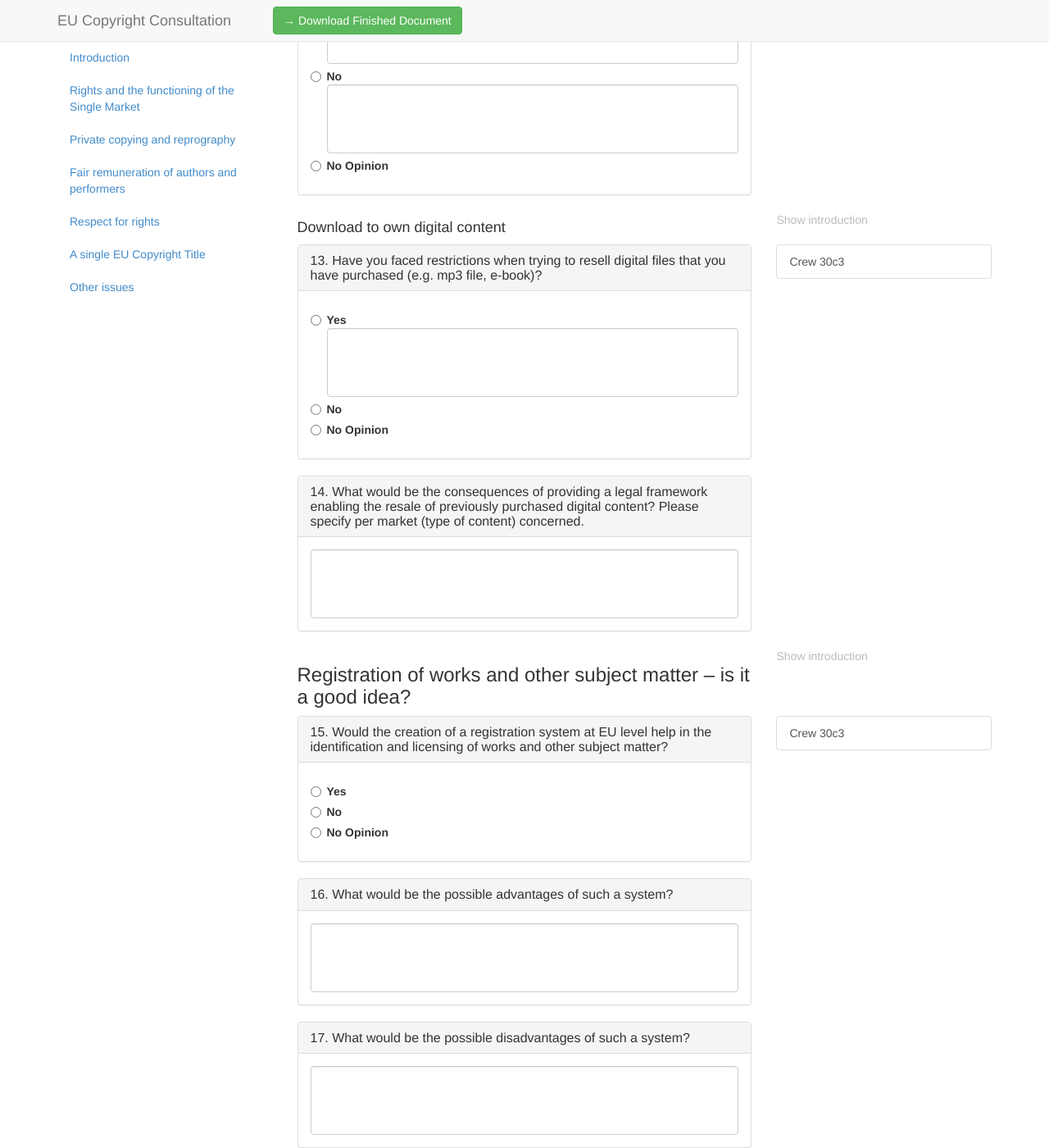
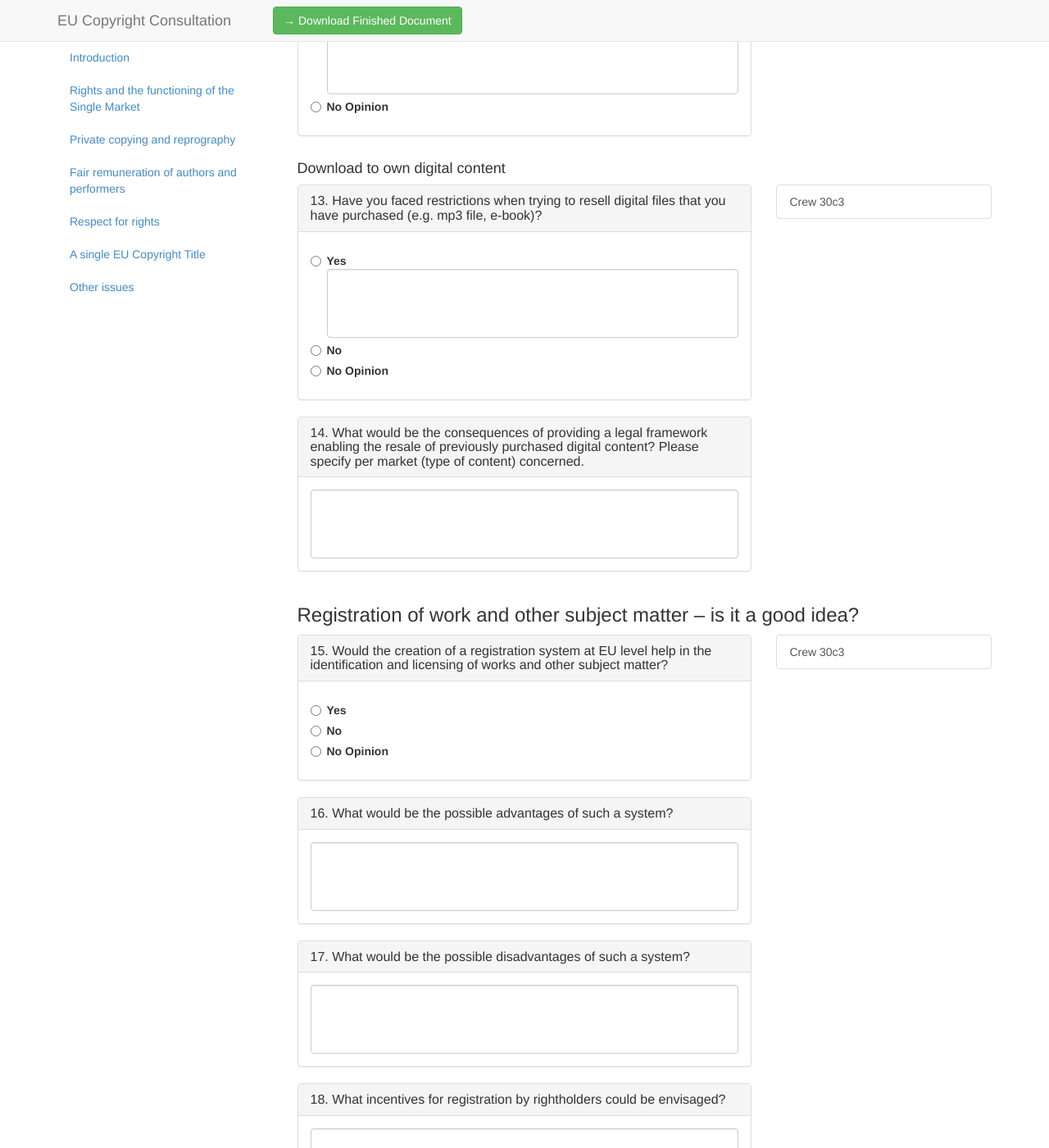
Before and after one commit to okfde/eucopyright, a Jekyll site: the page built from en/index.html, in a window 1280 px wide and 1400 px high, scrolled down 5583 px. Shown: the whole window at 82% size. Built offline with Jekyll 4.4.1, drawn with Linux system fonts in a browser that asks for light colours; comment, search, counter and statistics services are not loaded; some of the changed text lies outside the part shown.

Commit message:
Replace sections with questions
No one reads the sections texts anyway

```diff
--- a/en/index.html
+++ b/en/index.html
@@ -62,6 +62,7 @@
 
   <form id="consultation-form" method="post" action="{{ site.document_service }}?redirect=http%3a//{{ site.domain }}/{{ page.language }}/thanks.html">
     <input type="hidden" name="language" value="{{ page.language }}"/>
+
   {% include en/intro.html %}
 
   <section class="question-section">
@@ -74,12 +75,53 @@
         </small>
       </h2>
     </div>
+    <h3>The territorial scope of the rights involved in digital transmissions and the segmentation of the market through licensing agreements</h3>
 
-    {% include en/section_2a.html %}
-    {% include en/section_2b.html %}
-    {% include en/section_2c.html %}
-    {% include en/section_2d.html %}
-    {% include en/section_2e.html %}
+    {% for question_num in (1..7) %}
+      {% include question_loop.html %}
+    {% endfor %}
+
+    <h3>
+      Is there a need for more clarity as regards the scope of what needs to be authorised (or not) in digital transmissions?
+    </h3>
+    <h4>
+      The definition of the rights involved in digital transmissions
+    </h4>
+
+    {% for question_num in (8..9) %}
+      {% include question_loop.html %}
+    {% endfor %}
+
+    <h4>Two rights involved in a single act of exploitation</h4>
+    {% for question_num in (10..10) %}
+      {% include question_loop.html %}
+    {% endfor %}
+
+    <h4>Linking and browsing</h4>
+    {% for question_num in (11..12) %}
+      {% include question_loop.html %}
+    {% endfor %}
+
+    <h4>Download to own digital content</h4>
+
+    {% for question_num in (13..14) %}
+      {% include question_loop.html %}
+    {% endfor %}
+
+    <h3>Registration of work and other subject matter – is it a good idea?</h3>
+    {% for question_num in (15..18) %}
+      {% include question_loop.html %}
+    {% endfor %}
+
+    <h3>How to improve the use and interoperability of identifiers</h3>
+    {% for question_num in (19..19) %}
+      {% include question_loop.html %}
+    {% endfor %}
+
+    <h3>Term of protection – is it appropriate?</h3>
+    {% for question_num in (20..20) %}
+      {% include question_loop.html %}
+    {% endfor %}
 
   </section>
 
@@ -90,13 +132,54 @@
       </h2>
     </div>
 
-    {% include en/section_3a.html %}
-    {% include en/section_3b.html %}
-    {% include en/section_3c.html %}
-    {% include en/section_3d.html %}
-    {% include en/section_3e.html %}
-    {% include en/section_3f.html %}
+    {% for question_num in (21..27) %}
+      {% include question_loop.html %}
+    {% endfor %}
 
+    <h3>Acces to content in libraries and archives</h3>
+    {% for question_num in (28..31) %}
+      {% include question_loop.html %}
+    {% endfor %}
+
+    <h4>Off-premises access to library collections</h4>
+    {% for question_num in (32..35) %}
+      {% include question_loop.html %}
+    {% endfor %}
+
+    <h4>E-Lending</h4>
+    {% for question_num in (36..39) %}
+      {% include question_loop.html %}
+    {% endfor %}
+
+    <h4>Mass digitisation</h4>
+    {% for question_num in (40..41) %}
+      {% include question_loop.html %}
+    {% endfor %}
+
+    <h3>Teaching</h3>
+    {% for question_num in (42..46) %}
+      {% include question_loop.html %}
+    {% endfor %}
+
+    <h3>Research</h3>
+    {% for question_num in (47..49) %}
+      {% include question_loop.html %}
+    {% endfor %}
+
+    <h3>Disabilities</h3>
+    {% for question_num in (50..52) %}
+      {% include question_loop.html %}
+    {% endfor %}
+
+    <h3>Text and data mining</h3>
+    {% for question_num in (53..57) %}
+      {% include question_loop.html %}
+    {% endfor %}
+
+    <h3>User-generated content</h3>
+    {% for question_num in (58..63) %}
+      {% include question_loop.html %}
+    {% endfor %}
   </section>
 
 
@@ -106,7 +189,10 @@
         Private copying and reprography
       </h2>
     </div>
-    {% include en/section_4.html %}
+    {% for question_num in (64..71) %}
+      {% include question_loop.html %}
+    {% endfor %}
+
   </section>
 
   <section class="question-section">
@@ -115,7 +201,9 @@
         Fair remuneration of authors and performers
       </h2>
     </div>
-    {% include en/section_5.html %}
+    {% for question_num in (72..74) %}
+      {% include question_loop.html %}
+    {% endfor %}
   </section>
 
   <section class="question-section">
@@ -124,7 +212,9 @@
         Respect for rights
       </h2>
     </div>
-    {% include en/section_6.html %}
+    {% for question_num in (75..77) %}
+      {% include question_loop.html %}
+    {% endfor %}
   </section>
 
   <section class="question-section">
@@ -133,7 +223,9 @@
         A single EU Copyright Title
       </h2>
     </div>
-    {% include en/section_7.html %}
+    {% for question_num in (78..79) %}
+      {% include question_loop.html %}
+    {% endfor %}
   </section>
 
   <section class="question-section">
@@ -142,7 +234,9 @@
         Other issues
       </h2>
     </div>
-    {% include en/section_8.html %}
+    {% for question_num in (80..80) %}
+      {% include question_loop.html %}
+    {% endfor %}
   </section>
   <button type="submit" class="submit-form btn btn-success">
     &rarr; {{ page.downloadaction }}
```
